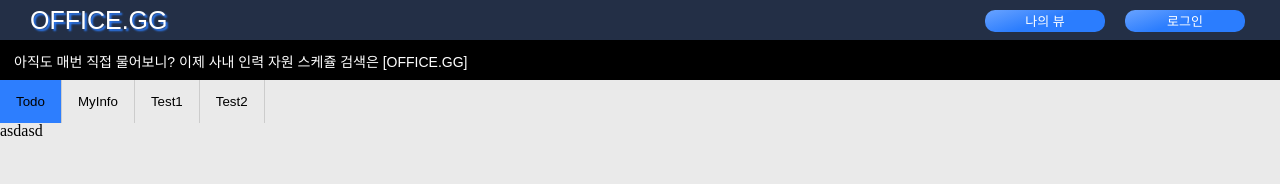
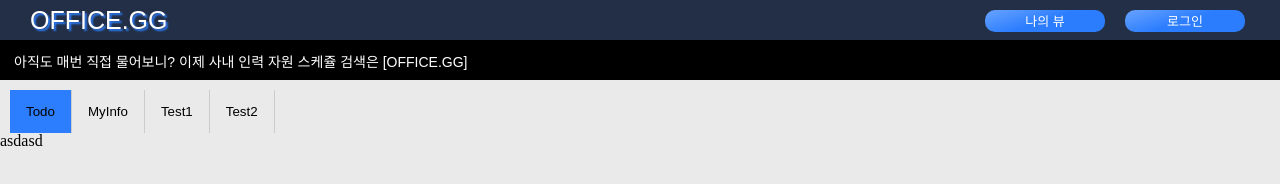
Before and after one commit to InseungRyu/java-project-kpu, a plain HTML site: page viewin/myview.html in a window 1280 px wide. Shown: the top 184 px of the page. Drawn offline with nearby package versions, Linux system fonts and the light colour scheme.

Commit message:
myview 수정

```diff
--- a/css/myview.css
+++ b/css/myview.css
@@ -99,6 +99,8 @@ a {
 
 .main .tab {
     overflow: hidden;
+    position: relative;
+    left: 10px;
     border-right: none;
     background-color: rgb(234, 234, 234);
 }
--- a/viewin/myview.html
+++ b/viewin/myview.html
@@ -30,6 +30,7 @@
 
     <!-- Main View -->
     <section class="main">
+        <div style="height: 10px;"></div>
         <div class="tab">
             <button class="tabItems" onclick="openCity(event, 'ToDo')" id="defaultOpen">Todo</button>
             <button class="tabItems" onclick="openCity(event, 'MyInfo')">MyInfo</button>
```
Also changed, not shown: index.html (+1 -1 lines). Lines whose indentation alone changed are shown as unchanged.
